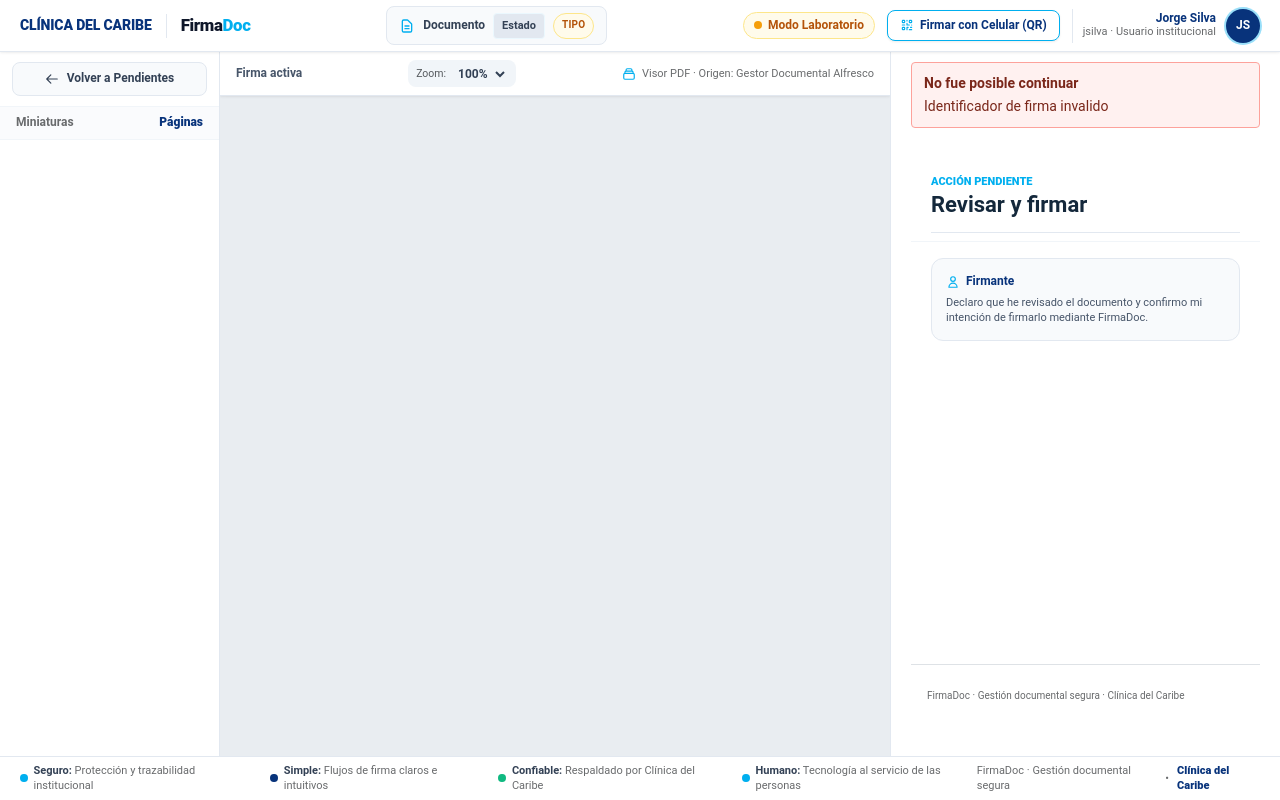
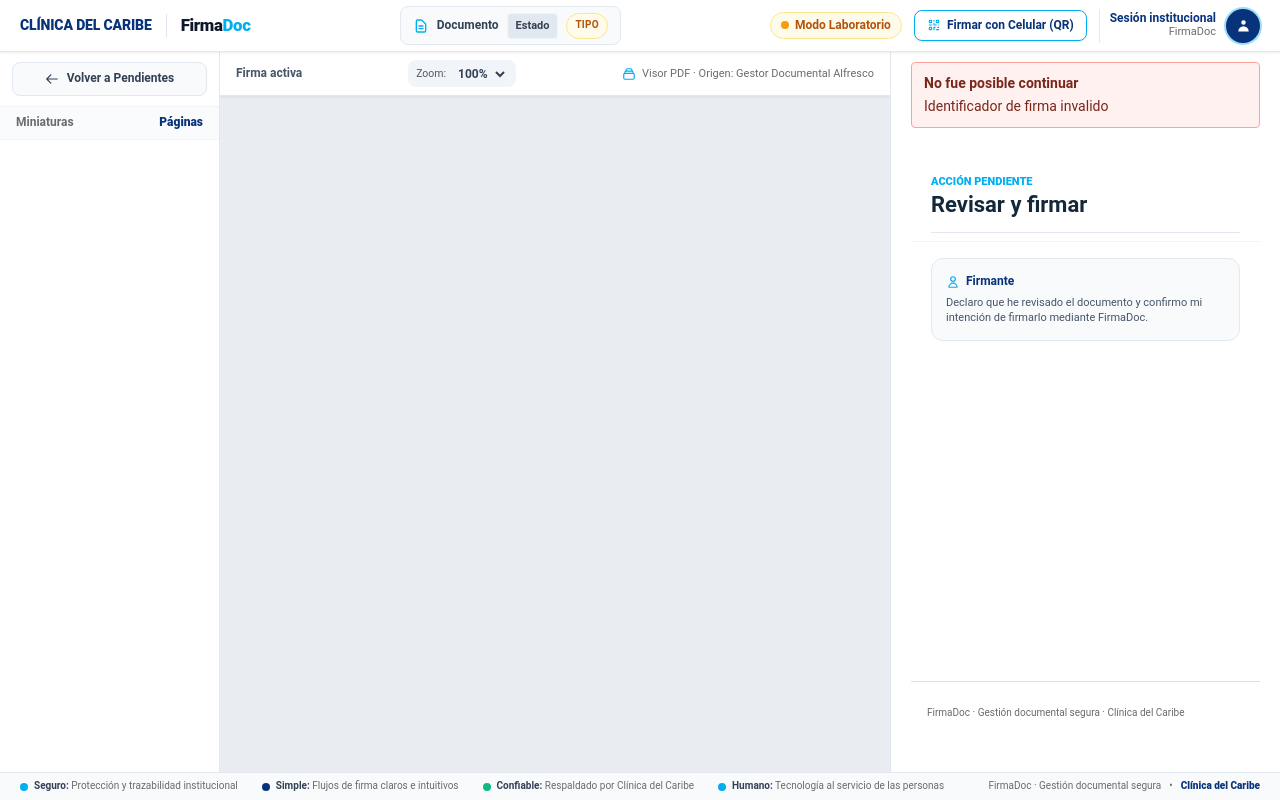
Before and after one commit to GamaYuto/firmadoc, a Python web app: template frontend/templates/firma.html in a window 1280 px wide. Run offline with Jinja, Linux system fonts and the light colour scheme; the template is opened without the code that fills it, so the values that code supplies are empty.

Commit message:
feat(ui): update operational-body layout and neutral session in firma.html

```diff
--- a/frontend/templates/firma.html
+++ b/frontend/templates/firma.html
@@ -8,9 +8,10 @@
     <link rel="stylesheet" href="/static/css/firmadoc.css?v=15.0">
     <link rel="stylesheet" href="/static/css/firmadoc-theme.css?v=15.0">
   </head>
-  <body class="d-flex flex-column h-100">
+  <body class="operational-body">
     <!-- BEGIN: Header Institucional -->
     <header class="app-header">
+      <!-- PENDIENTE_ASSET_LOGO_OFICIAL: Pendiente de asset gráfico oficial en alta resolución / vector -->
       <div class="brand-block">
         <div class="brand-institution">
           <span class="brand-institution-text">Clínica del Caribe</span>
@@ -45,10 +46,14 @@
         </button>
         <div class="user-profile-badge">
           <div class="user-profile-info d-none d-sm-block">
-            <p class="user-profile-name m-0" id="headerSignerDisplay">Jorge Silva</p>
-            <p class="user-profile-role m-0" id="headerUserDisplay">jsilva · Usuario institucional</p>
+            <p class="user-profile-name m-0" id="headerSignerDisplay">Sesión institucional</p>
+            <p class="user-profile-role m-0" id="headerUserDisplay">FirmaDoc</p>
           </div>
-          <div class="user-profile-avatar" id="headerAvatarDisplay" aria-hidden="true">JS</div>
+          <div class="user-profile-avatar" id="headerAvatarDisplay" aria-hidden="true">
+            <svg width="15" height="15" fill="currentColor" viewBox="0 0 20 20">
+              <path fill-rule="evenodd" d="M10 9a3 3 0 100-6 3 3 0 000 6zm-7 9a7 7 0 1114 0H3z" clip-rule="evenodd"/>
+            </svg>
+          </div>
         </div>
       </div>
     </header>
```
